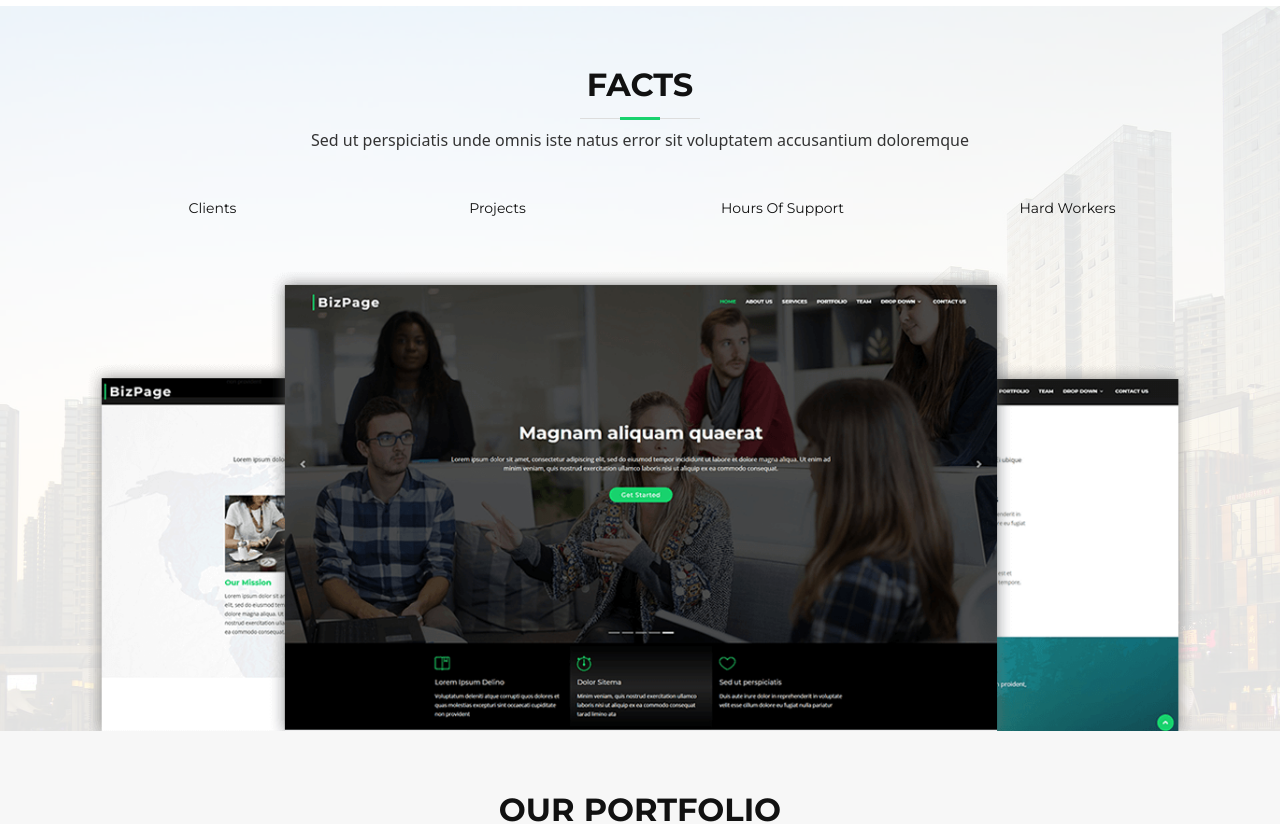
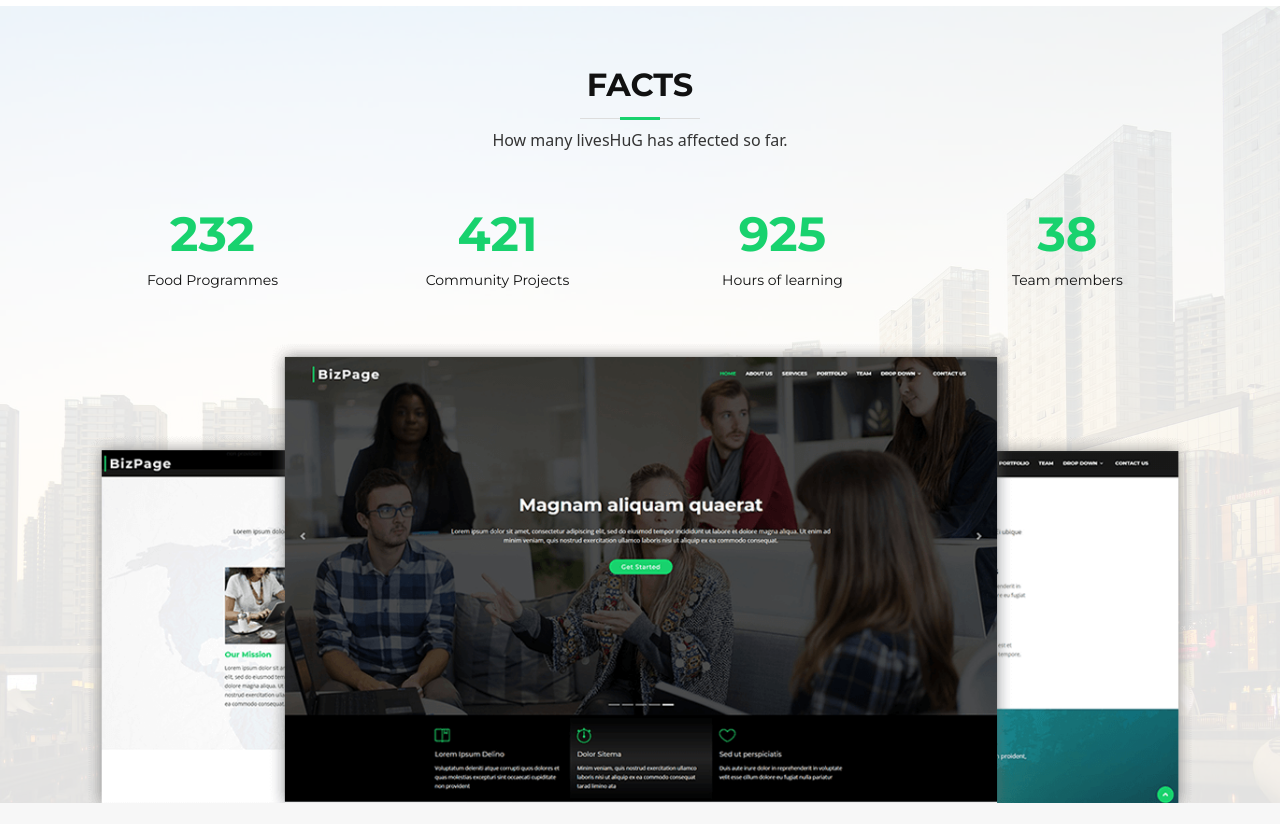
Before and after one commit to NoelOsiro/HUG_gen, a React (Create React App) app: page / in a window 1280 px wide. Shown: the part 3700-4524 px from the top of the page. Built offline with nearby package versions, Linux system fonts and the light colour scheme.

Commit message:
Facts done

```diff
--- a/public/assets/js/main.js
+++ b/public/assets/js/main.js
@@ -174,24 +174,6 @@
       preloader.remove()
     });
   }
-
-  /**
-   * Skills animation
-   */
-  let skilsContent = select('.skills-content');
-  if (skilsContent) {
-    new Waypoint({
-      element: skilsContent,
-      offset: '80%',
-      handler: function(direction) {
-        let progress = select('.progress .progress-bar', true);
-        progress.forEach((el) => {
-          el.style.width = el.getAttribute('aria-valuenow') + '%'
-        });
-      }
-    })
-  }
-
   /**
    * Porfolio isotope and filter
    */
@@ -313,9 +295,4 @@
     })
   });
 
-  /**
-   * Initiate Pure Counter
-   */
-  new PureCounter();
-
 })()
--- a/src/Components/Facts/Facts.tsx
+++ b/src/Components/Facts/Facts.tsx
@@ -1,46 +1,90 @@
-import React from 'react';
+import React, { useEffect, useState } from 'react';
 
-const Facts = ()=> {
+interface FactItem {
+  start: number;
+  end: number;
+  duration: number;
+  label: string;
+}
+
+const Facts: React.FC = () => {
+  const [counted, setCounted] = useState(false);
+
+  useEffect(() => {
+    const handleScroll = () => {
+      const factsSection = document.getElementById('facts');
+      if (factsSection) {
+        const rect = factsSection.getBoundingClientRect();
+        const isVisible = rect.top < window.innerHeight && rect.bottom >= 0;
+
+        if (isVisible && !counted) {
+          startCounting();
+          setCounted(true);
+        }
+      }
+    };
+
+    window.addEventListener('scroll', handleScroll);
+    return () => {
+      window.removeEventListener('scroll', handleScroll);
+    };
+  }, [counted]);
+
+  const factItems: FactItem[] = [
+    { start: 0, end: 232, duration: 1, label: 'Food Programmes' },
+    { start: 0, end: 421, duration: 1, label: 'Community Projects' },
+    { start: 0, end: 1364, duration: 1, label: 'Hours of learning' },
+    { start: 0, end: 38, duration: 1, label: 'Team members' },
+  ];
+
+  const startCounting = () => {
+    const counters = document.querySelectorAll('.purecounter');
+    counters.forEach((counter, index) => {
+      const { start, end, duration } = factItems[index];
+      const range = end - start;
+      const increment = end > start ? 1 : -1;
+      const stepTime = Math.abs(Math.floor(duration / range));
+
+      let currentValue = start;
+      const timer = setInterval(() => {
+        currentValue += increment;
+        counter.textContent = currentValue.toString();
+
+        if (currentValue === end) {
+          clearInterval(timer);
+        }
+      }, stepTime);
+    });
+  };
+
   return (
     <section id="facts">
       <div className="container" data-aos="fade-up">
-
         <header className="section-header">
           <h3>Facts</h3>
-          <p>Sed ut perspiciatis unde omnis iste natus error sit voluptatem accusantium doloremque</p>
+          <p>How many livesHuG has affected so far.</p>
         </header>
 
         <div className="row counters">
-
-          <div className="col-lg-3 col-6 text-center">
-            <span data-purecounter-start="0" data-purecounter-end="232" data-purecounter-duration="1" className="purecounter"></span>
-            <p>Clients</p>
-          </div>
-
-          <div className="col-lg-3 col-6 text-center">
-            <span data-purecounter-start="0" data-purecounter-end="421" data-purecounter-duration="1" className="purecounter"></span>
-            <p>Projects</p>
-          </div>
-
-          <div className="col-lg-3 col-6 text-center">
-            <span data-purecounter-start="0" data-purecounter-end="1364" data-purecounter-duration="1" className="purecounter"></span>
-            <p>Hours Of Support</p>
-          </div>
-
-          <div className="col-lg-3 col-6 text-center">
-            <span data-purecounter-start="0" data-purecounter-end="38" data-purecounter-duration="1" className="purecounter"></span>
-            <p>Hard Workers</p>
-          </div>
-
+          {factItems.map((item, index) => (
+            <div className="col-lg-3 col-6 text-center" key={index}>
+              <span
+                data-purecounter-start={item.start}
+                data-purecounter-end={item.end}
+                data-purecounter-duration={item.duration}
+                className="purecounter"
+              ></span>
+              <p>{item.label}</p>
+            </div>
+          ))}
         </div>
 
         <div className="facts-img">
-          <img src="assets/img/facts-img.png" alt="" className="img-fluid"/>
+          <img src="assets/img/facts-img.png" alt="" className="img-fluid" />
         </div>
-
       </div>
     </section>
   );
-}
+};
 
 export default Facts;
```
